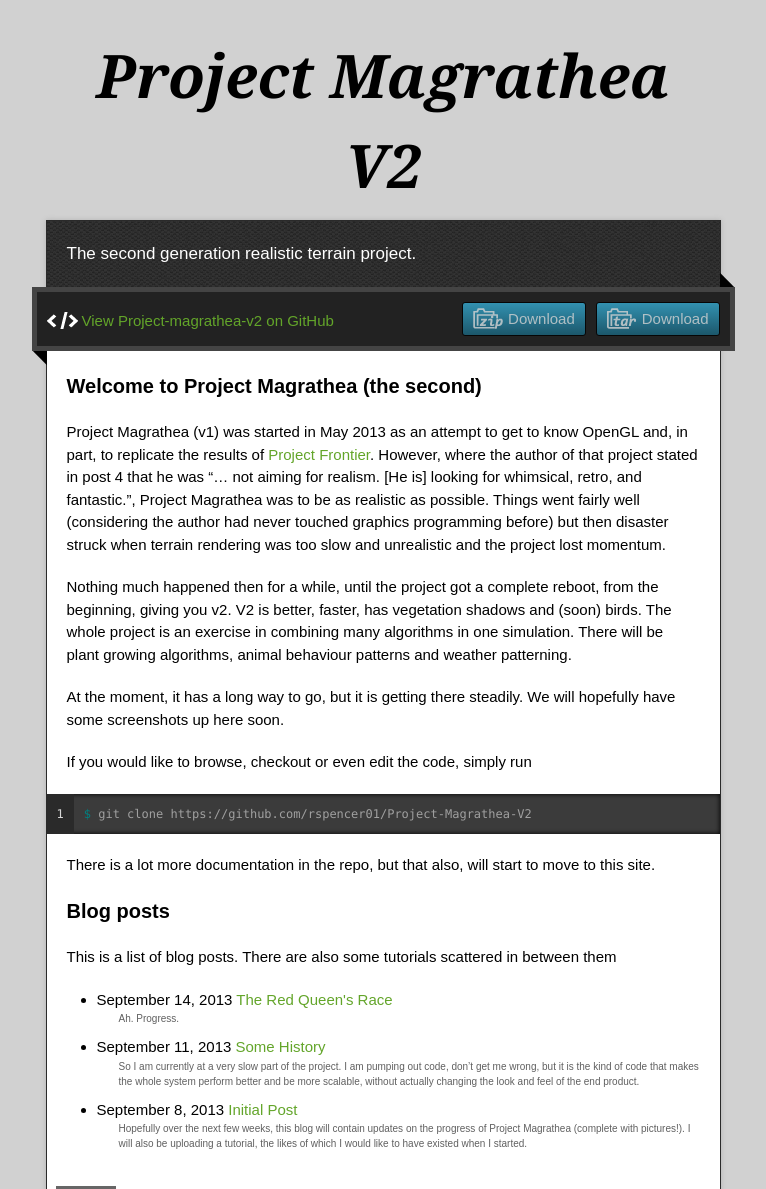
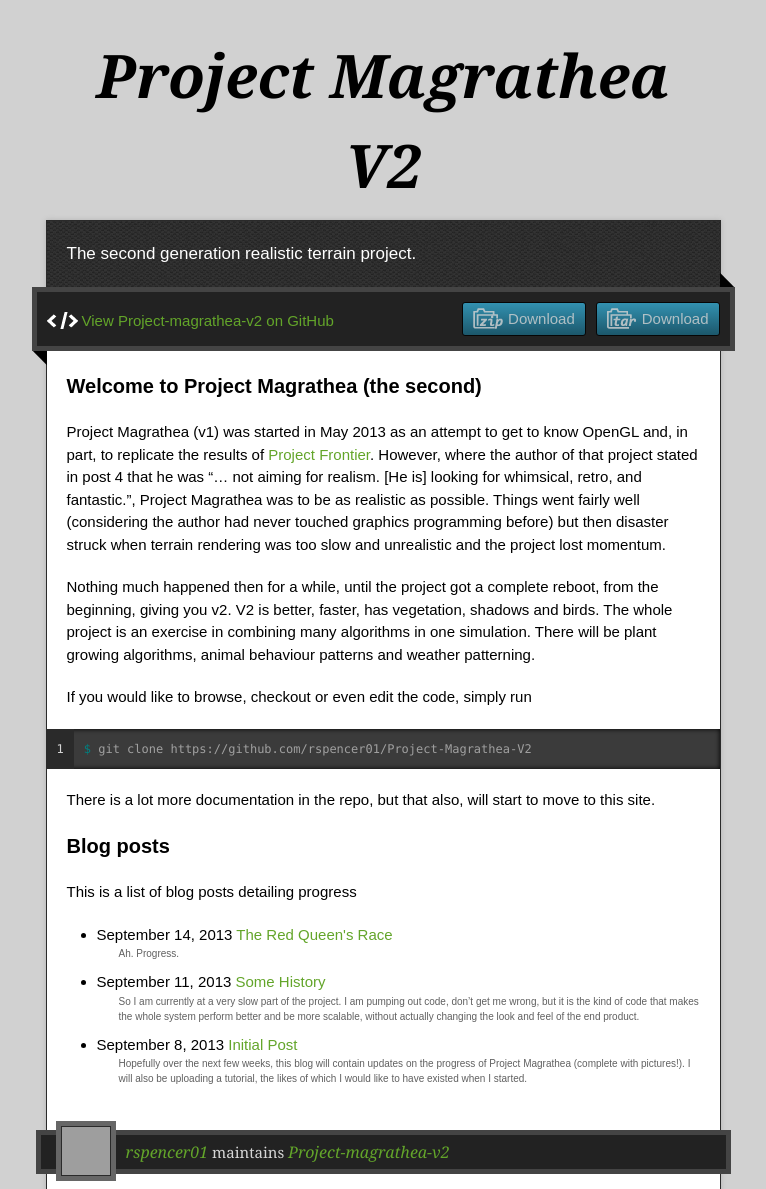
Before and after one commit to rspencer01/Project-Magrathea-V2, a Jekyll site: the page built from index.md, in a window 1280 px wide, cut to the strip 0-1189 px from the top of the page. Shown: the whole strip, without its empty margins (257-1023 px from the left). Built offline with Jekyll 4.4.1, drawn with Linux system fonts in a browser that asks for light colours; nearby versions of some CDN libraries; Markdown is read by kramdown in place of the engine named in the settings; grey boxes are pictures that could not be loaded.

Commit message:
Removed tutorials

```diff
--- a/index.md
+++ b/index.md
@@ -7,9 +7,7 @@ title: Project Magrathea V2
 
 Project Magrathea (v1) was started in May 2013 as an attempt to get to know OpenGL and, in part, to replicate the results of [Project Frontier][1].  However, where the author of that project stated in post 4 that he was "... not aiming for realism. [He is] looking for whimsical, retro, and fantastic.", Project Magrathea was to be as realistic as possible.  Things went fairly well (considering the author had never touched graphics programming before) but then disaster struck when terrain rendering was too slow and unrealistic and the project lost momentum.
 
-Nothing much happened then for a while, until the project got a complete reboot, from the beginning, giving you v2.  V2 is better, faster, has vegetation shadows and (soon) birds.  The whole project is an exercise in combining many algorithms in one simulation.  There will be plant growing algorithms, animal behaviour patterns and weather patterning.
-
-At the moment, it has a long way to go, but it is getting there steadily.  We will hopefully have some screenshots up here soon.
+Nothing much happened then for a while, until the project got a complete reboot, from the beginning, giving you v2.  V2 is better, faster, has vegetation, shadows and birds.  The whole project is an exercise in combining many algorithms in one simulation.  There will be plant growing algorithms, animal behaviour patterns and weather patterning.
 
 If you would like to browse, checkout or even edit the code, simply run
 
@@ -20,7 +18,7 @@ $ git clone https://github.com/rspencer01/Project-Magrathea-V2
 There is a lot more documentation in the repo, but that also, will start to move to this site.
 
 ###Blog posts
-This is a list of blog posts.  There are also some tutorials scattered in between them
+This is a list of blog posts detailing progress
 <ul>
   {% for post in site.posts %}
   <li>
```
Also changed, not shown: 6 other files.
